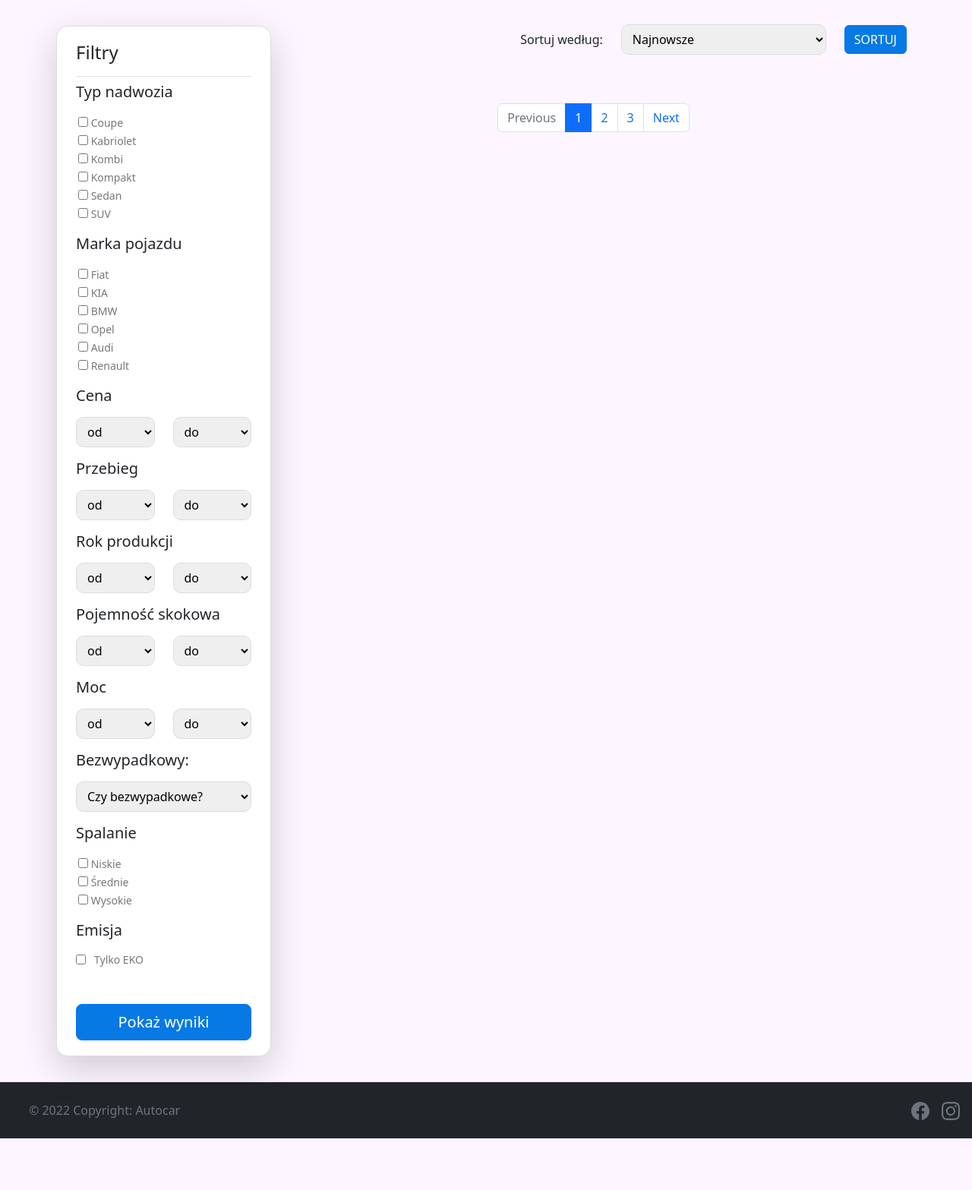
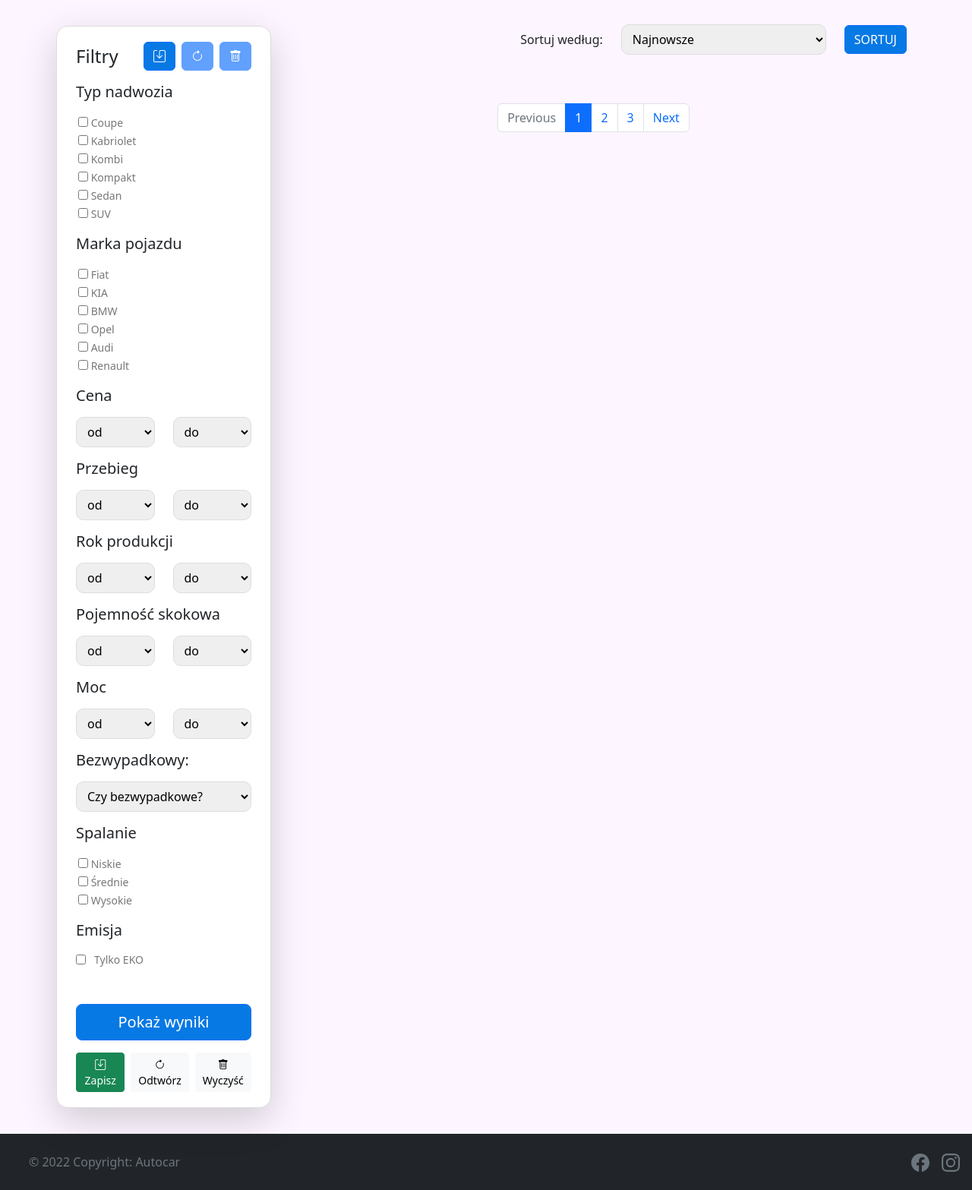
Before and after one commit to KondziuX/car_search, a Django app: page /adverts/ in a window 1280 px wide. Shown: the part 159-1726 px from the top of the page at 76% size. Before the commit the page ends 1658 px from the top, so only its background shows below. Run offline with Django 4.2, Linux system fonts and the light colour scheme; data that the repository does not hold is empty; parts of the project's set-up code (start-up, migrations or seed data) failed here and were passed over.

Commit message:
System save filters

```diff
--- a/carsearch/carapp/templates/carapp/advertsView.html
+++ b/carsearch/carapp/templates/carapp/advertsView.html
@@ -12,7 +12,20 @@
     <!-- Filter Sidebar Start -->
     <!-- Filter Sidebar Start -->
     <div class="col-md-3 wrapper bg-white shadow-lg">
-      <h4 class="pb-3 border-bottom">Filtry</h4>
+      <div class="d-flex justify-content-between align-items-center mb-3">
+        <h4 class="mb-0">Filtry</h4>
+        <div class="d-flex ms-3">
+          <button id="save-search" class="btn btn-primary btn-icon btn-circle me-1">
+            <i class="bi bi-save"></i>
+          </button>
+          <button id="load-search" class="btn btn-primary btn-icon btn-circle mx-1">
+            <i class="bi bi-arrow-clockwise"></i>
+          </button>
+          <button id="clear-search" class="btn btn-primary btn-icon btn-circle ms-1">
+            <i class="bi bi-trash"></i>
+          </button>
+        </div>
+      </div>
       <form method="get" action="">
         <!-- Body Type Start -->
         <h5 class="my-2">Typ nadwozia</h5>
@@ -120,6 +133,17 @@
       <button type="submit" class="w-100 btn btn-primary btn-lg">Pokaż wyniki</button>
     </div>
   </form>
+  <div class="mt-3 d-flex justify-content-between">
+    <button id="save-search" class="btn btn-success btn-sm me-1">
+      <i class="bi bi-save"></i> Zapisz
+    </button>
+    <button id="load-search" class="btn btn-light btn-sm mx-1">
+      <i class="bi bi-arrow-clockwise"></i> Odtwórz
+    </button>
+    <button id="clear-search" class="btn btn-light btn-sm ms-1">
+      <i class="bi bi-trash"></i> Wyczyść
+    </button>
+  </div>
 </div>
 <!-- Filter Sidebar End -->
 
@@ -326,6 +350,17 @@
   </div>
 </div>
 
+<div class="position-fixed bottom-0 end-0 p-3" style="z-index: 5;">
+  <div id="searchToast" class="toast align-items-center text-white bg-primary border-0" role="alert" aria-live="assertive" aria-atomic="true">
+    <div class="d-flex">
+      <div class="toast-body">
+        Wyszukiwanie zapisane!
+      </div>
+      <button type="button" class="btn-close btn-close-white me-2 m-auto" data-bs-dismiss="toast" aria-label="Close"></button>
+    </div>
+  </div>
+</div>
+
 <div class="modal fade" id="compareModal" tabindex="-1" aria-labelledby="compareModalLabel" aria-hidden="true">
   <div class="modal-dialog modal-dialog-scrollable modal-xl modal-dialog-centered">
       <div class="modal-content">
--- a/carsearch/carapp/views.py
+++ b/carsearch/carapp/views.py
@@ -6,10 +6,9 @@ from .forms import LoginForm, CustomUserCreationForm, \
                    ProfileForm, ProfileFormEditable, \
                    AdvertForm, EmailPriceForm, EmailPriceReminderForm, CommentForm
 from .models import Profile, Advert, PriceReminderConnection
-# from .utils import searchAdverts
 from django.core.mail import send_mail
 from django.core.paginator import Paginator
-from .utils import evaluate_economy, evaluate_price, evaluate_eco_friendly, geocode_address, generate_map_link
+from .utils import evaluate_economy, evaluate_price, evaluate_eco_friendly, geocode_address, generate_map_link, save_search_criteria, load_search_criteria, clear_search_criteria
 from django.http import HttpResponse
 from ics import Calendar, Event
 from datetime import datetime
@@ -131,7 +130,11 @@ def generate_ics(request):
         return HttpResponse(status=400)
 
 def filter_adverts(request, adverts):
-    form = FilterForm(request.GET)
+    if 'load_search' in request.GET:
+        search_criteria = load_search_criteria(request)
+        form = FilterForm(search_criteria)
+    else:
+        form = FilterForm(request.GET)
     if form.is_valid():
         if form.cleaned_data['variant']:
             adverts = adverts.filter(variant__in=form.cleaned_data['variant'])
@@ -187,7 +190,6 @@ def filter_adverts(request, adverts):
 
     return adverts, form
 
-
 def evaluate_adverts(adverts):
     for advert in adverts:
         advert.price_evaluation, advert.price_icon = evaluate_price(advert)
@@ -204,6 +206,11 @@ def evaluate_adverts(adverts):
 
 def adverts_view(request):
     adverts = Advert.objects.all()
+
+    if 'save_search' in request.GET:
+        return save_search_criteria(request)
+    if 'clear_search' in request.GET:
+        return clear_search_criteria(request)
 
     # Filtrowanie
     adverts, form = filter_adverts(request, adverts)
```
Also changed, not shown: carsearch/carapp/static/copyLink.js (+65 -4 lines), carsearch/carapp/utils.py (+22 -0 lines).
